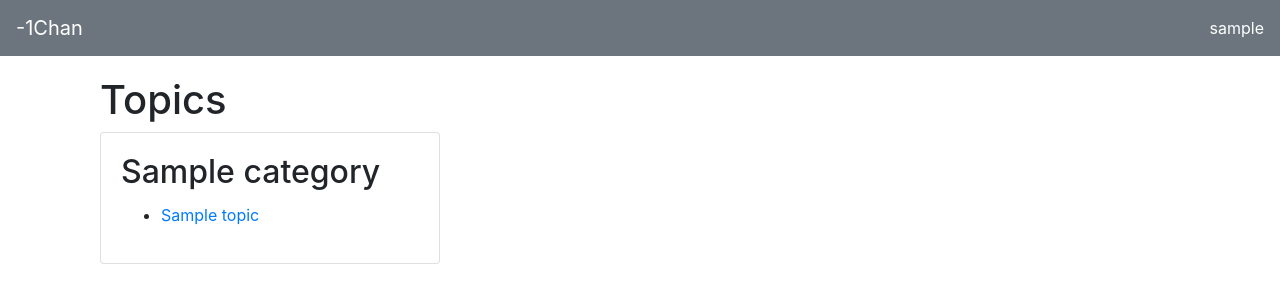
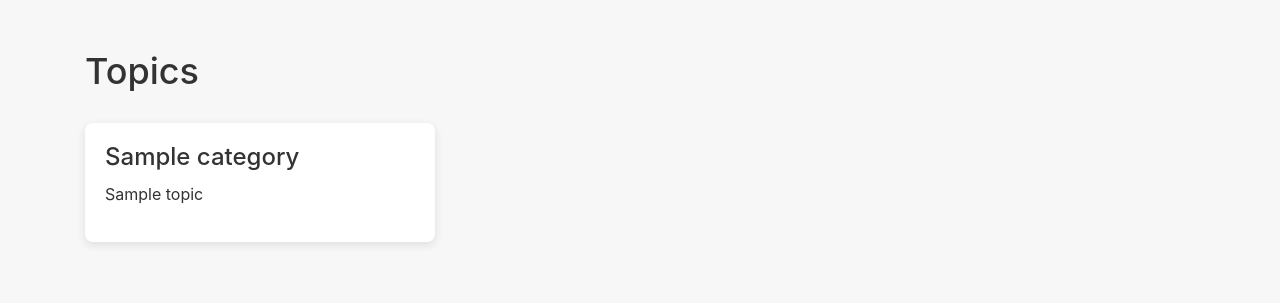
Before and after one commit to Summer23-CSCE-310-Database-Systems/github-setup-minus1chan-group, a Flask app: template templates/topics.html in a window 1280 px wide. Shown: the top 303 px of the page. Run offline with Flask 3, Linux system fonts and the light colour scheme; the template is opened without the code that fills it: most values are stand-ins (such as "Sample title", 1, 10 or a date in 2020); parts of the project's set-up code (start-up, migrations or seed data) failed here and were passed over; some libraries are stand-ins or nearby versions.

Commit message:
Update topics.html

```diff
--- a/templates/topics.html
+++ b/templates/topics.html
@@ -1,6 +1,64 @@
-{% extends "base.html" %}
-{% block title %}Topics Page{% endblock %}
-{% block content %}
+<!DOCTYPE html>
+<html>
+<head>
+    <title>Topics Page</title>
+    <link rel="stylesheet" href="https://stackpath.bootstrapcdn.com/bootstrap/4.5.0/css/bootstrap.min.css">
+    <style>
+        body {
+            background-color: #f7f7f7;
+        }
+
+        .container {
+            margin-top: 50px;
+        }
+
+        .card {
+            border: none;
+            border-radius: 8px;
+            box-shadow: 0px 3px 10px rgba(0, 0, 0, 0.1);
+            margin-bottom: 20px;
+            transition: transform 0.2s, box-shadow 0.2s;
+        }
+
+        .card:hover {
+            transform: translateY(-3px);
+            box-shadow: 0px 5px 15px rgba(0, 0, 0, 0.2);
+        }
+
+        .card-title {
+            font-size: 24px;
+            margin-bottom: 10px;
+            color: #333;
+        }
+
+        ul {
+            list-style: none;
+            padding: 0;
+        }
+
+        ul li {
+            margin-bottom: 5px;
+            color: #555;
+        }
+
+        ul li a {
+            text-decoration: none;
+            color: #333;
+            transition: color 0.2s;
+        }
+
+        ul li a:hover {
+            color: #ff5500;
+        }
+
+        h1 {
+            font-size: 36px;
+            color: #333;
+            margin-bottom: 30px;
+        }
+    </style>
+</head>
+<body>
     <div class="container">
         <h1>Topics</h1>
         <div class="row">
@@ -20,4 +78,5 @@
             {% endfor %}
         </div>
     </div>
-{% endblock %}
+</body>
+</html>
```
